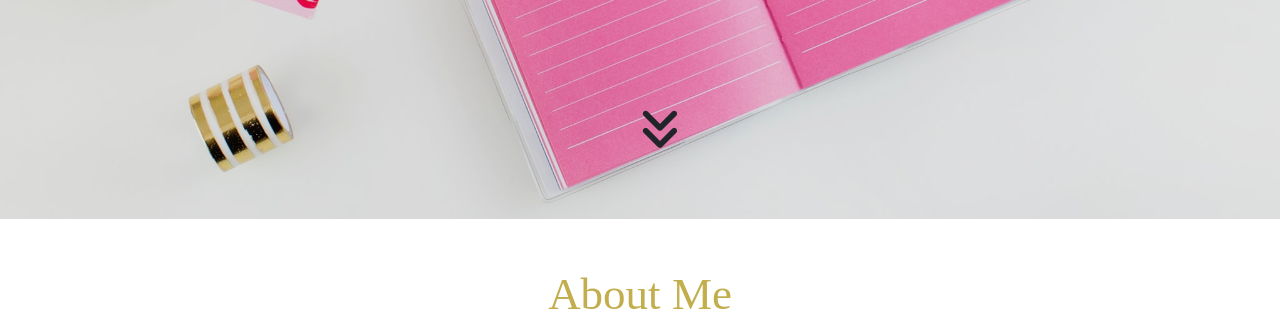
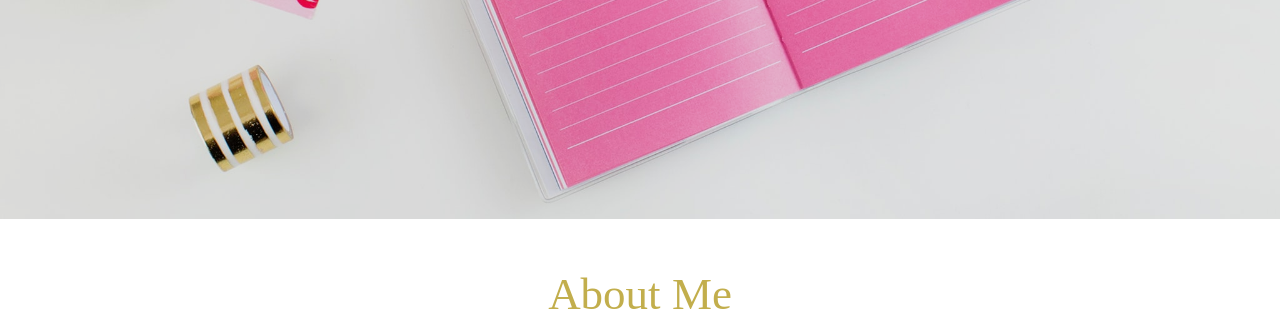
Before and after one commit to JazzSteve/My-Site, a PHP site: page / in a window 1280 px wide. Shown: the part 581-899 px from the top of the page. Run offline with PHP 8.4, Linux system fonts and the light colour scheme; some libraries are stand-ins or nearby versions; some web fonts are replaced.

Commit message:
removed arrows from hero

```diff
--- a/index.html
+++ b/index.html
@@ -51,9 +51,9 @@
   <a name="home"></a>
   <div class="hero">
     <div class="overlay">
-     <div class="arrows">
+     <!-- <div class="arrows">
         <i class="fas fa-angle-double-down"></i>
-      </div>
+      </div> -->
     </div>
   </div>
 
--- a/mysite.css
+++ b/mysite.css
@@ -69,12 +69,12 @@ button:focus {
 	background: rgba(0, 0, 0, 0.1);
 }
 
-.arrows {
+/*.arrows {
 	position: absolute;
 	bottom:7%;
 	left:50%;
 	font-size: 2.85rem;
-}
+}*/
 
 /*ABOUT SECTION*/
 .about-img img {
```
